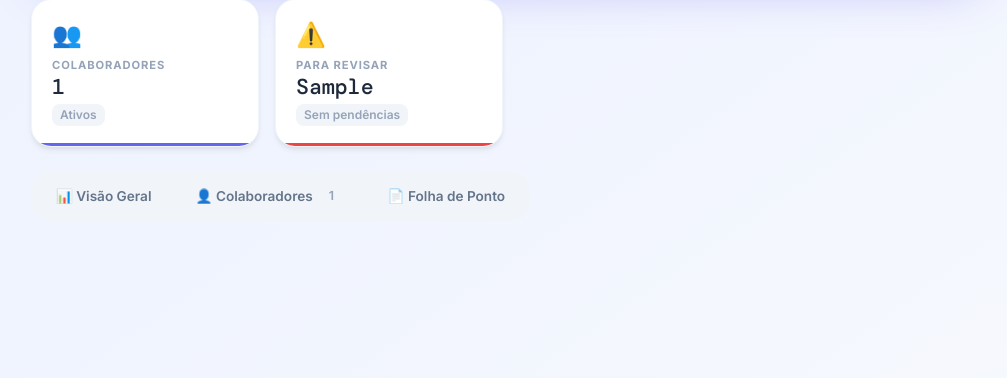
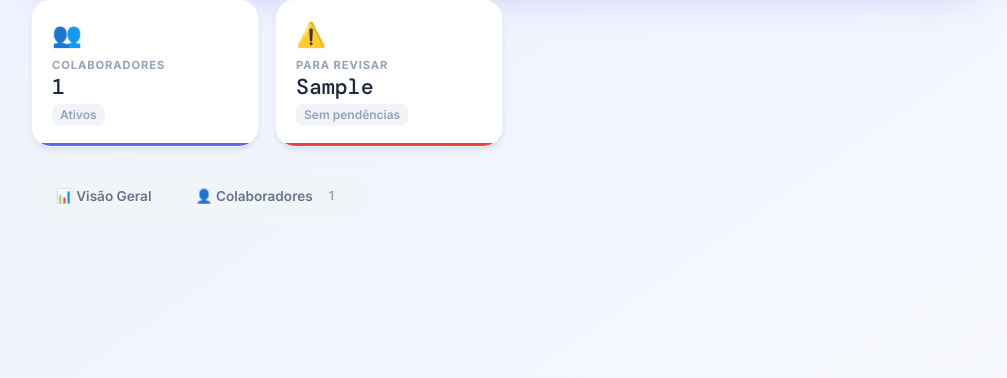
Before and after one commit to Jordanpsx/sistur, a Flask app: template app/templates/rh/index.html in a window 1280 px wide. Shown: the part 236-614 px from the top of the page, without its empty margins (129-1136 px from the left). Run offline with Flask 3, Linux system fonts and the light colour scheme; tables that the repository leaves empty hold one stand-in row (values such as "Sample post"); the template is opened without the code that fills it: values that come from a table or form of the project are taken from there, most other values are stand-ins (such as "Sample title", 1, 10 or a date in 2020).

Commit message:
fix: Update redirect target for folha_ponto and folha_ponto_pdf to point to colaboradores

```diff
--- a/app/blueprints/rh/routes.py
+++ b/app/blueprints/rh/routes.py
@@ -709,7 +709,7 @@ def folha_ponto(funcionario_id: int):
         dados = RHService.folha_ponto_mes(funcionario_id, ano, mes)
     except ValueError as exc:
         flash(str(exc), "erro")
-        return redirect(url_for("rh.dashboard", aba="folha-ponto"))
+        return redirect(url_for("rh.dashboard", aba="colaboradores"))
 
     primeiro_do_mes = date(ano, mes, 1)
     mes_ant = (primeiro_do_mes - timedelta(days=1)).replace(day=1)
@@ -967,7 +967,7 @@ def folha_ponto_pdf(funcionario_id: int):
         dados = RHService.folha_ponto_mes(funcionario_id, ano, mes)
     except ValueError as exc:
         flash(str(exc), "erro")
-        return redirect(url_for("rh.dashboard", aba="folha-ponto"))
+        return redirect(url_for("rh.dashboard", aba="colaboradores"))
 
     empresa_nome = ConfiguracaoService.get(CHAVE_BRANDING_EMPRESA_NOME) or ""
     empresa_razao_social = ConfiguracaoService.get(CHAVE_EMPRESA_RAZAO_SOCIAL) or ""
--- a/app/templates/rh/index.html
+++ b/app/templates/rh/index.html
@@ -1170,10 +1170,6 @@
               class="tab-link {{ 'tab-link--active' if aba == 'colaboradores' else '' }}">
               👤 Colaboradores
               <span class="result-count">{{ resumo.total_funcionarios }}</span>
-            </a>
-            <a href="{{ url_for('rh.dashboard') }}?aba=folha-ponto"
-              class="tab-link {{ 'tab-link--active' if aba == 'folha-ponto' else '' }}">
-              📄 Folha de Ponto
             </a>
           </nav>
         </div>
@@ -1450,29 +1446,6 @@
         {% endif %}{# fim aba colaboradores #}
 
 
-        {# ═══════════════════════════════════════════════════════
-        ABA 3 — FOLHA DE PONTO
-        ═══════════════════════════════════════════════════════ #}
-        {% if aba == 'folha-ponto' %}
-
-        <div class="section-card">
-          <div class="section-card__header">
-            <span class="section-card__title">📄 Folha de Ponto Individual</span>
-          </div>
-          <div class="empty-state" style="padding:3rem 1.5rem;">
-            <span class="empty-state__icon">👤</span>
-            <span class="empty-state__text">
-              Selecione um colaborador na aba <strong>Colaboradores</strong>
-              e clique em <strong>Folha de Ponto</strong> para visualizar
-              o registro mensal individual.
-            </span>
-            <a href="{{ url_for('rh.dashboard') }}?aba=colaboradores" class="btn-new" style="margin-top:1rem;">
-              Ir para Colaboradores
-            </a>
-          </div>
-        </div>
-
-        {% endif %}{# fim aba folha-ponto #}
 
       </div><!-- .content-wrap -->
     </main>
```
